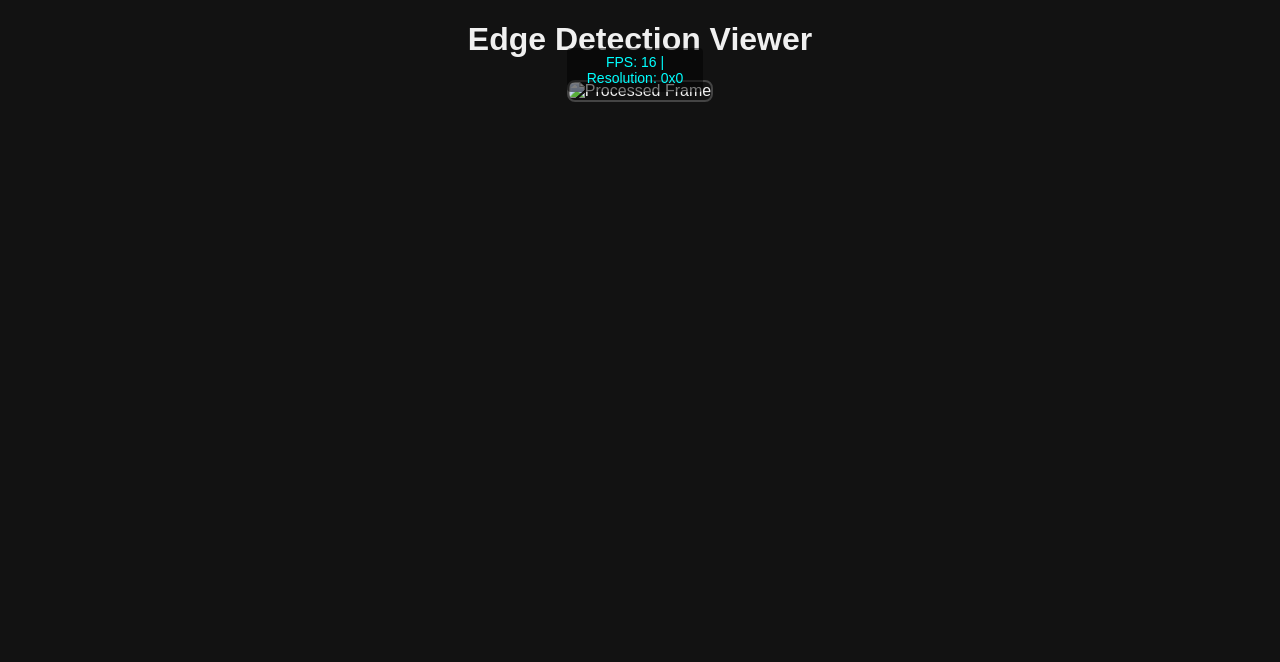
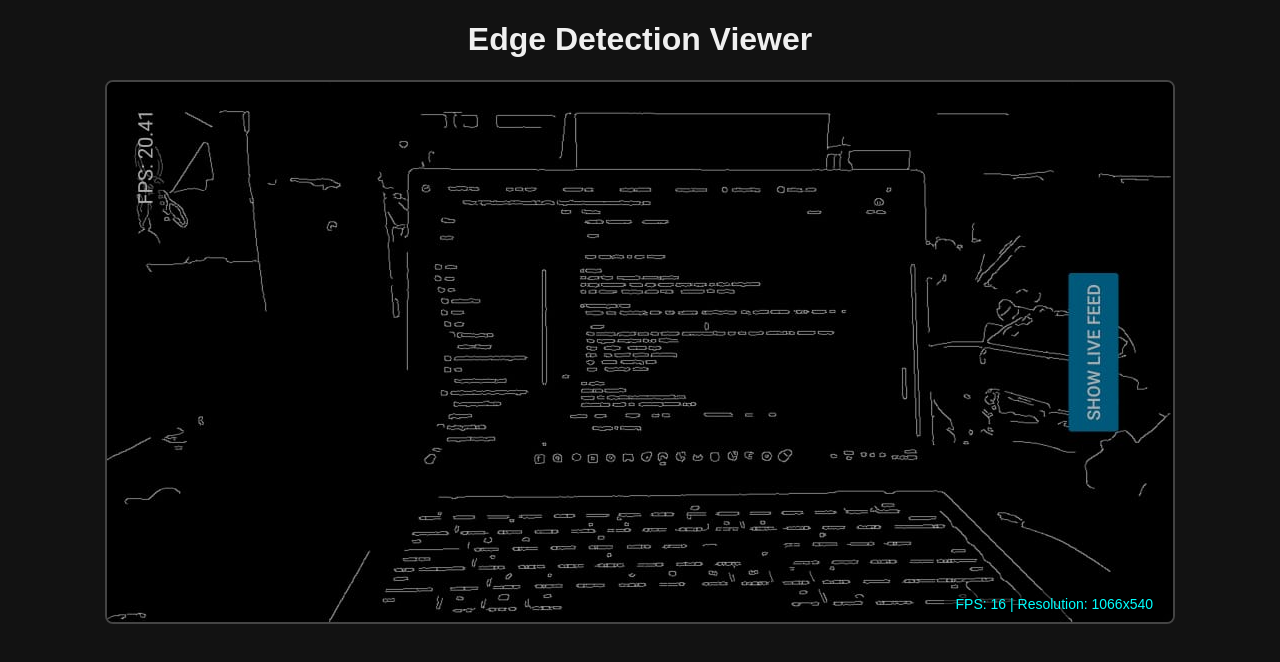
Before and after one commit to c0mrade8/CaNNy_EdgeDetection, a plain HTML site: page web/index.html in a window 1280 px wide. Drawn offline with Linux system fonts and the light colour scheme.

Commit message:
bonus two included

```diff
--- a/web/index.html
+++ b/web/index.html
@@ -8,7 +8,7 @@
 <body>
 <h1>Edge Detection Viewer</h1>
 <div id="container">
-    <img id="processed-frame" src="test_image.jpg" alt="Processed Frame" />
+    <img id="processed-frame" src="sample.jpg" alt="Processed Frame" />
     <div id="overlay">
         <p id="stats">FPS: -- | Resolution: --</p>
     </div>
```
